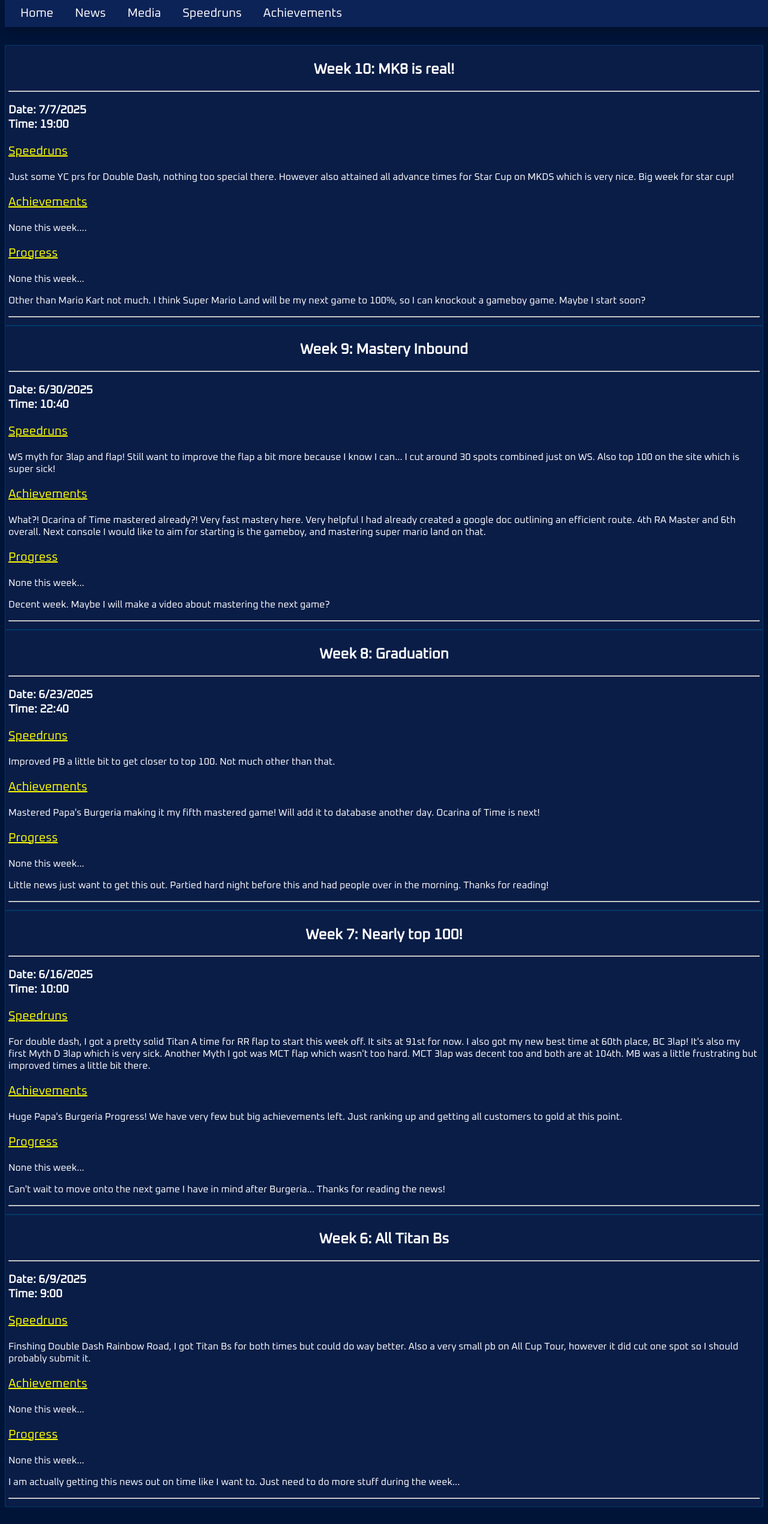
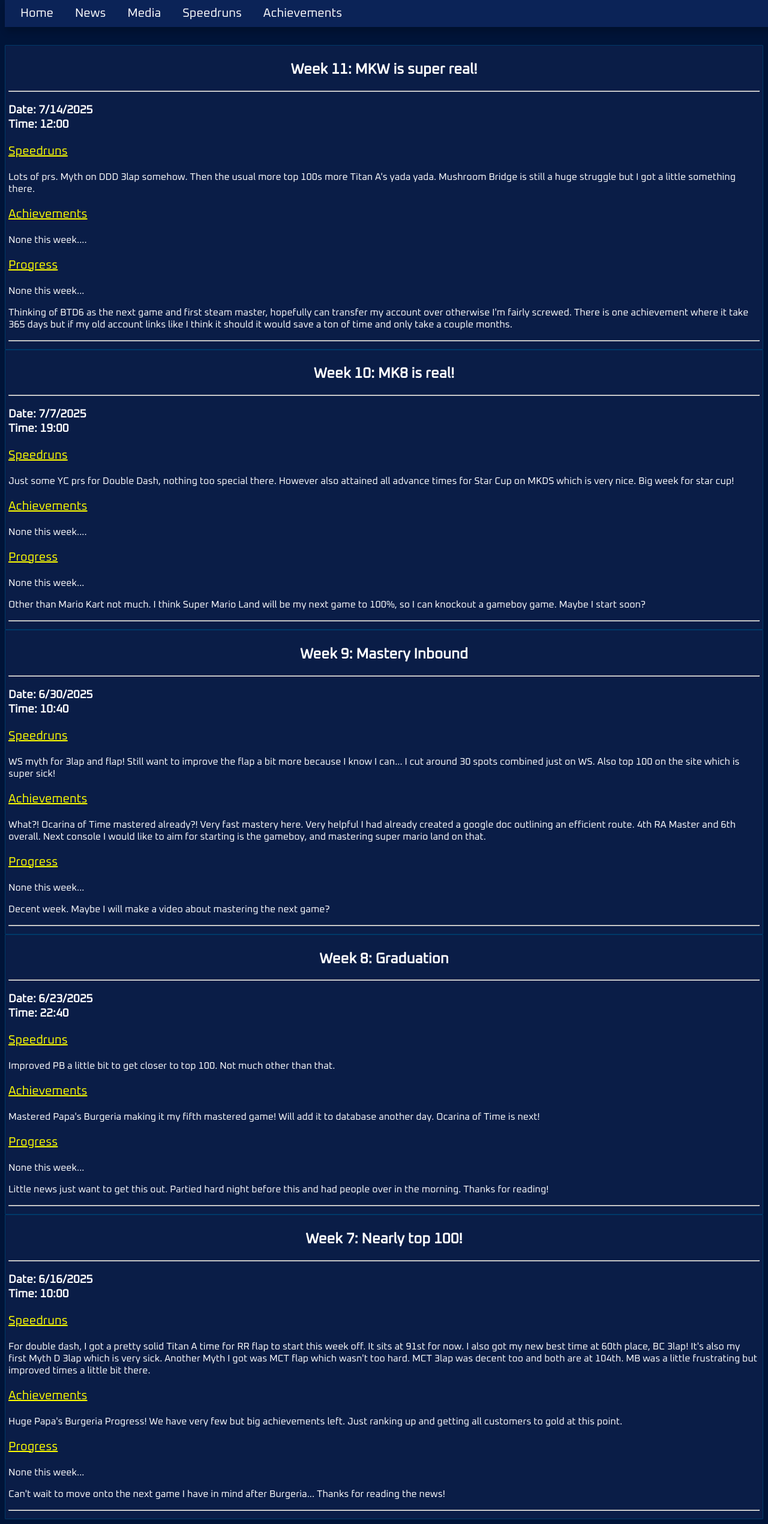
Before and after one commit to Zevihex/Central, a website: page docs/news.html in a window 1280 px wide. Shown: the whole page at 60% size. Drawn offline with Linux system fonts and the light colour scheme.

Commit message:
News Update 2025-7-14

```diff
--- a/docs/news.html
+++ b/docs/news.html
@@ -32,6 +32,25 @@
     <p>Conclusion</p>
     <hr>
   </div> -->
+  <div class="container">
+    <h2>Week 11: MKW is super real!</h2>
+    <hr>
+    <h3>Date: 7/14/2025<br>Time: 12:00</h3>
+    <p class="underline">Speedruns</p>
+      Lots of prs. Myth on DDD 3lap somehow. Then the usual more top 100s more Titan A's yada yada. Mushroom Bridge is still a huge struggle but I got a little something there.
+    <p>
+    </p>
+    <p class="underline">Achievements</p>
+    <p>None this week....
+    </p>
+    <p class="underline">Progress</p>
+    <p>None this week...</p>
+    <p>
+      Thinking of BTD6 as the next game and first steam master, hopefully can transfer my account over otherwise I'm fairly screwed.
+      There is one achievement where it take 365 days but if my old account links like I think it should it would save a ton of time and only take a couple months.
+    </p>
+    <hr>
+  </div>
   <div class="container">
     <h2>Week 10: MK8 is real!</h2>
     <hr>
@@ -106,22 +125,5 @@
     </p>
     <hr>
   </div>
-  <div class="container">
-    <h2>Week 6: All Titan Bs</h2>
-    <hr>
-    <h3>Date: 6/9/2025<br>Time: 9:00</h3>
-    <p class="underline">Speedruns</p>
-      Finshing Double Dash Rainbow Road, I got Titan Bs for both times but could do way better. Also a very small pb on All Cup Tour, however it did cut one spot so I should probably submit it.
-    <p>
-    </p>
-    <p class="underline">Achievements</p>
-    <p>None this week...</p>
-    <p class="underline">Progress</p>
-    <p>None this week...</p>
-    <p>
-      I am actually getting this news out on time like I want to. Just need to do more stuff during the week...
-    </p>
-    <hr>
-  </div>
 </body>
 </html>
```
